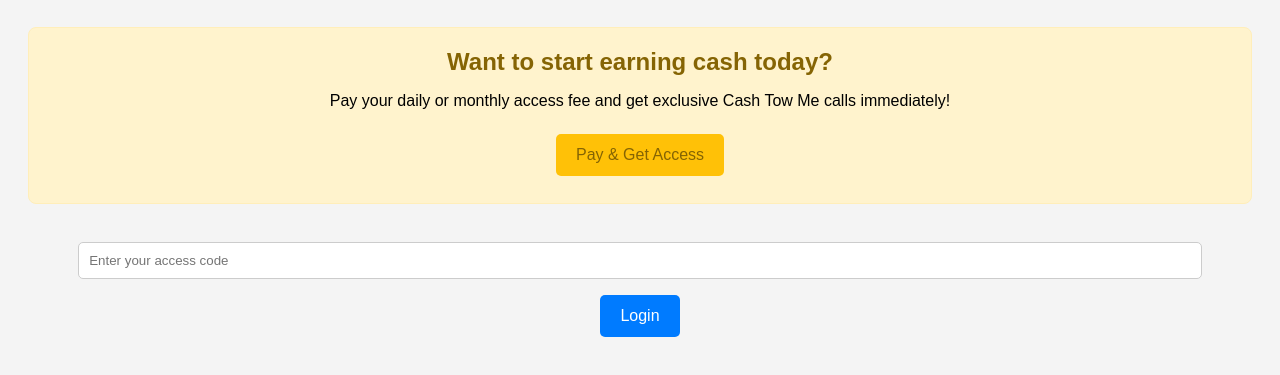
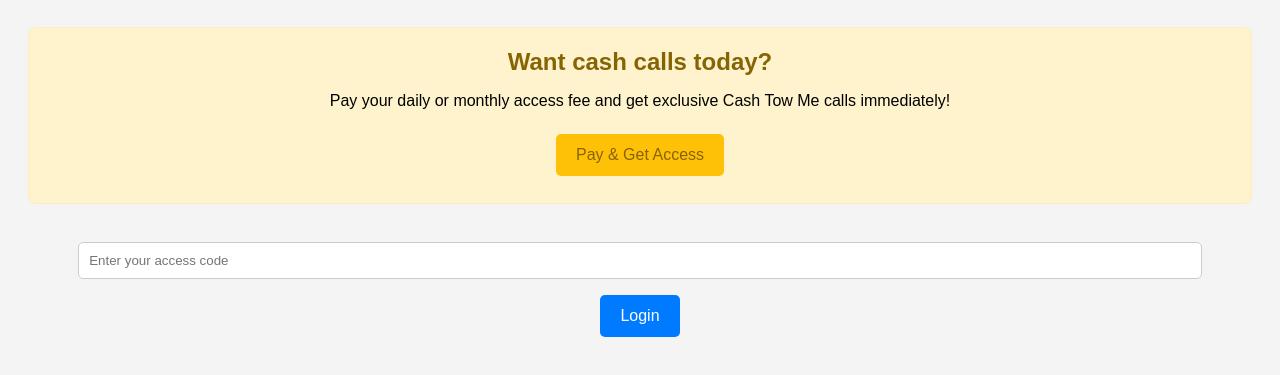
Before and after one commit to cashtowme-png/cash-tow-me-driver, a plain HTML site: page index.html in a window 1280 px wide. Shown: the part 119-494 px from the top of the page. Drawn offline with Linux system fonts and the light colour scheme.

Commit message:
Update index.html

```diff
--- a/index.html
+++ b/index.html
@@ -118,7 +118,7 @@
 
     <!-- CTA -->
     <div id="cta-section">
-      <h2>Want to start earning cash today?</h2>
+      <h2>Want cash calls today?</h2>
       <p>Pay your daily or monthly access fee and get exclusive Cash Tow Me calls immediately!</p>
       <a href="https://your-payment-link.com" target="_blank">
         <button>Pay & Get Access</button>
```
